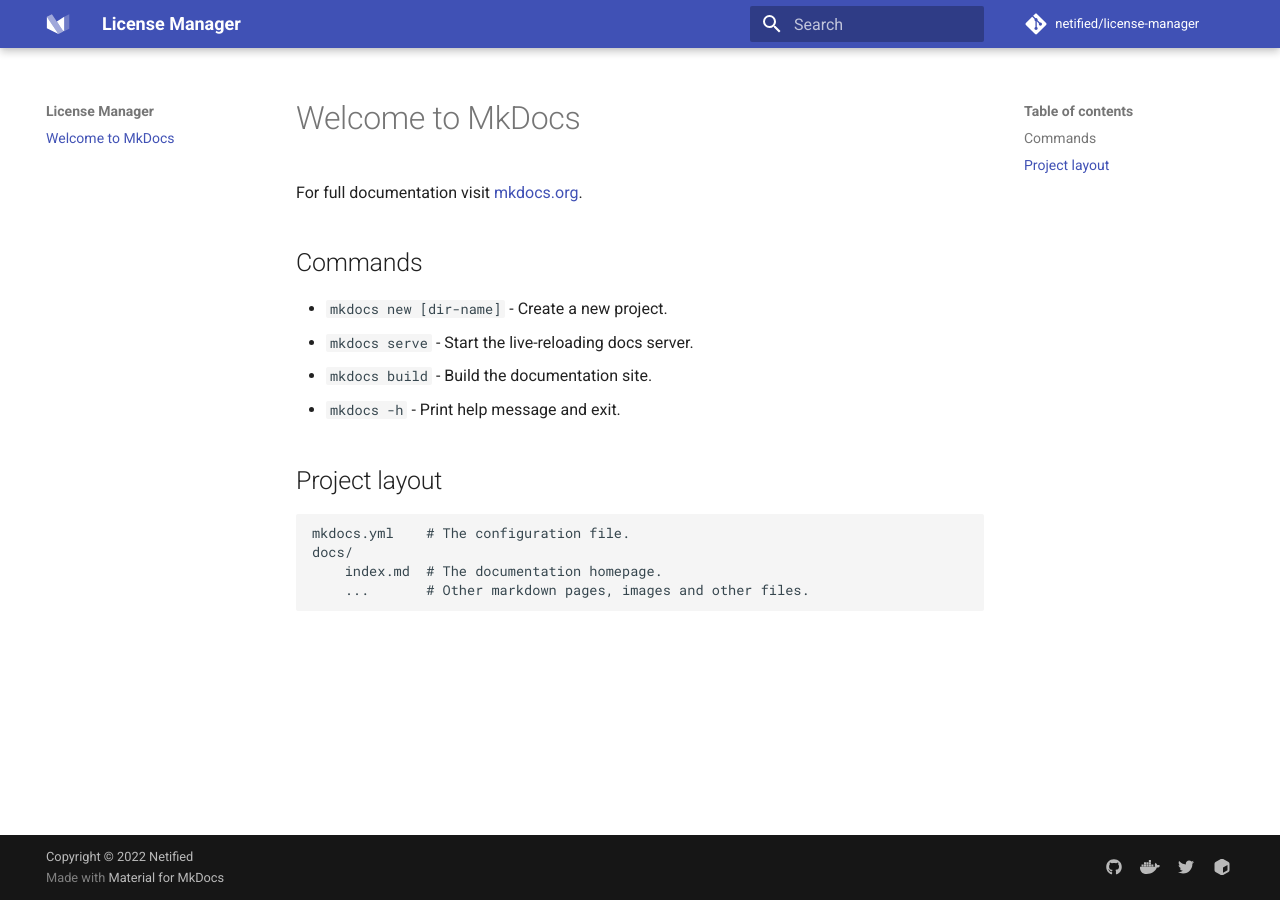
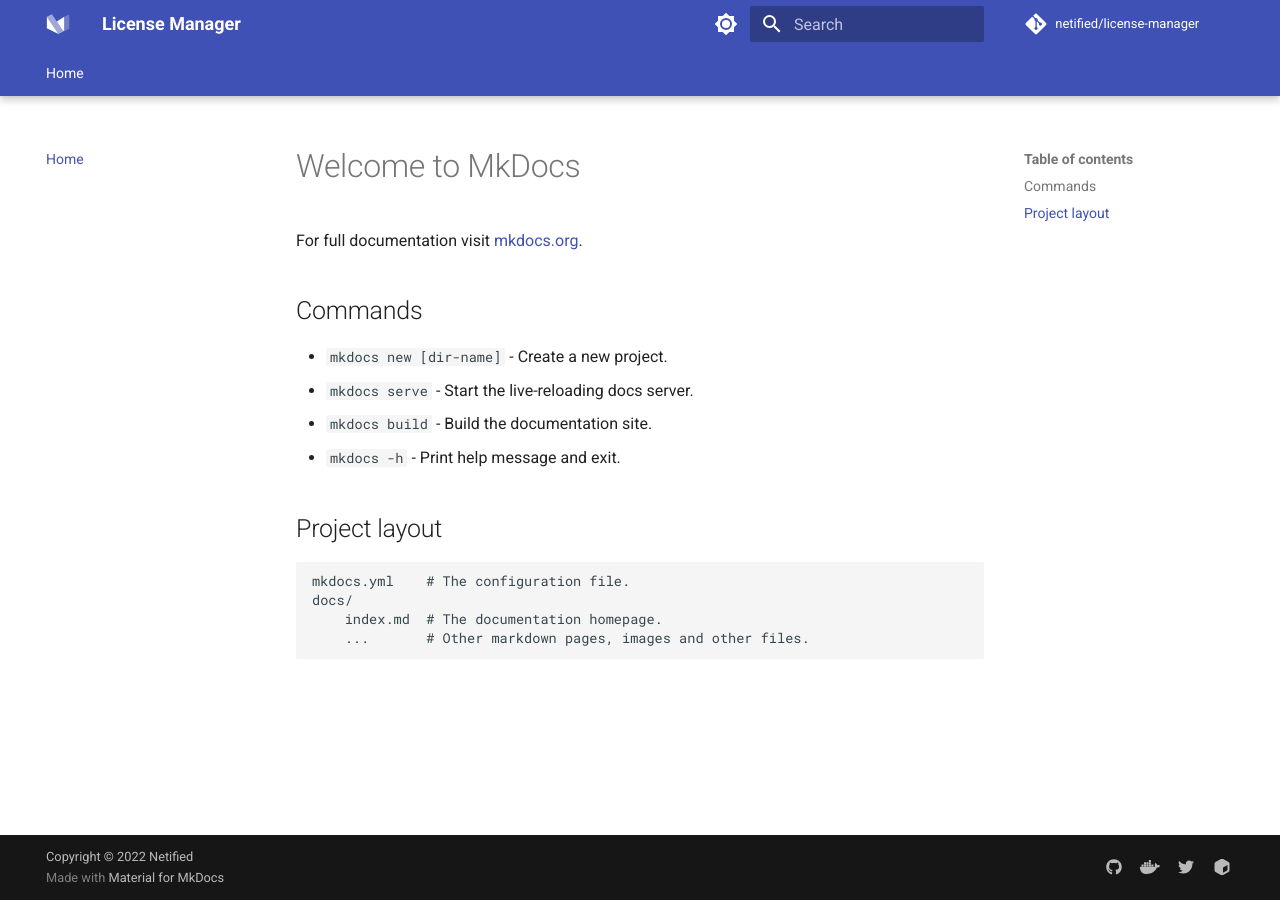
Before and after one commit to netified/license-manager, an MkDocs documentation site: the page built from docs/index.md, in a window 1280 px wide. Built offline with MkDocs 1.6.1 and Material for MkDocs 9.7.7, drawn with Linux system fonts in a browser that asks for light colours; comment, search, counter and statistics services are not loaded.

Commit message:
Improve mkdocs configuration

```diff
--- a/mkdocs.yml
+++ b/mkdocs.yml
@@ -12,18 +12,44 @@
 
 # Configuration
 theme:
+  language: en
   name: material
 
   # Static files
   static_templates:
     - 404.html
 
+  features:
+    - navigation.prune
+    - navigation.top
+    - navigation.instant
+    - navigation.tracking
+    - navigation.tabs
+    - navigation.tabs.sticky
+    - navigation.sections
+    - search.highlight
+    - search.share
+    - search.suggest
+
   # Don't include MkDocs' JavaScript
   include_search_page: false
   search_index_only: true
 
-  # Default values, taken from mkdocs_theme.yml
-  language: en
+  # Theme palette configuration
+  palette:
+    - scheme: default
+      primary: indigo
+      accent: indigo
+      toggle:
+        icon: material/brightness-7
+        name: Switch to dark mode
+    - scheme: slate
+      primary: indigo
+      accent: indigo
+      toggle:
+        icon: material/brightness-4
+        name: Switch to light mode
+
   font:
     text: Roboto
     code: Roboto Mono
@@ -42,6 +68,17 @@
       link: https://twitter.com/netifiedandco
     - icon: fontawesome/solid/cube
       link: https://www.nuget.org/profiles/netifiedandco
+  consent:
+    title: Cookie consent
+    description: >-
+      We use cookies to recognize your repeated visits and preferences, as well
+      as to measure the effectiveness of our documentation and whether users
+      find what they're searching for. With your consent, you're helping us to
+      make our documentation better.
+
+# Plugin
+plugins:
+  - search
 
 # Extension
 markdown_extensions:
@@ -50,3 +87,7 @@
   - pymdownx.inlinehilite
   - pymdownx.snippets
   - pymdownx.superfences
+
+# Page tree
+nav:
+    - Home: index.md
```
